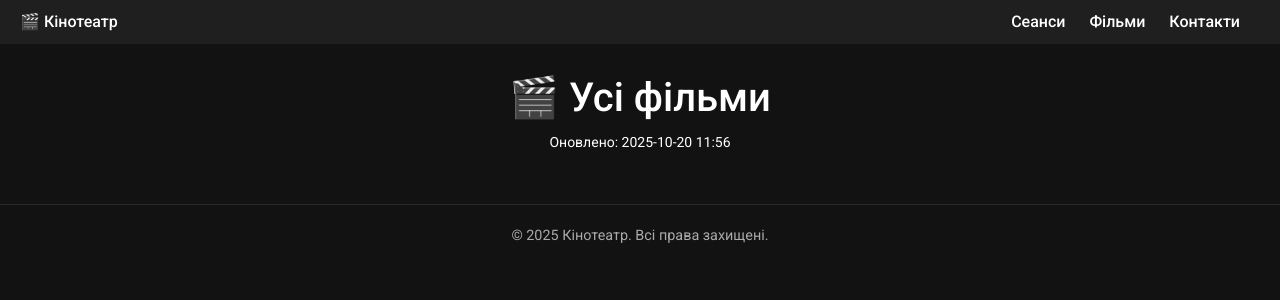
After one commit to ne0ascorbinka/movie-reservation-system, a Django app: page /all/ in a window 1280 px wide. The commit adds this page. Shown: the top 300 px of the page. Run offline with Django 5.2, Linux system fonts and the light colour scheme; data that the repository does not hold is empty.

Commit message:
updated films cards in showtimes

```diff
--- /dev/null
+++ b/movie_reservation_system/movies/templates/movies/base.html
@@ -0,0 +1,57 @@
+{% load static %}
+<!DOCTYPE html>
+<html lang="uk">
+<head>
+  <meta charset="UTF-8">
+  <title>{% block title %}Кінотеатр{% endblock %}</title>
+  <link href="https://cdn.jsdelivr.net/npm/bootstrap@5.3.2/dist/css/bootstrap.min.css" rel="stylesheet">
+  <link href="https://fonts.googleapis.com/css2?family=Roboto:wght@400;500;700&display=swap" rel="stylesheet">
+  <style>
+    body {
+        font-family: 'Roboto', sans-serif;
+        background-color: #121212;
+        color: #fff;
+        margin: 0;
+        padding: 0;
+    }
+    a { text-decoration: none; }
+    .navbar {
+        background-color: #1f1f1f;
+        padding: 10px 20px;
+        display: flex;
+        align-items: center;
+        justify-content: space-between;
+        margin-bottom: 30px;
+    }
+    .navbar a { color: #fff; margin-right: 20px; font-weight: 500; }
+    .navbar a:hover { color: #ff3d00; }
+    .container { max-width: 1000px; }
+    .footer {
+        text-align: center;
+        padding: 20px;
+        margin-top: 50px;
+        border-top: 1px solid #2a2a2a;
+        color: #aaa;
+        font-size: 0.9rem;
+    }
+  </style>
+</head>
+<body>
+  <div class="navbar">
+      <div class="logo"><a href="{% url 'movies:upcoming_showtimes' %}">🎬 Кінотеатр</a></div>
+      <div class="nav-links">
+          <a href="{% url 'movies:upcoming_showtimes' %}">Сеанси</a>
+          <a href="{%url 'movies:movie_list'%}">Фільми</a>
+          <a href="#">Контакти</a>
+      </div>
+  </div>
+
+  <div class="container">
+      {% block content %}{% endblock %}
+  </div>
+
+  <div class="footer">
+      © 2025 Кінотеатр. Всі права захищені.
+  </div>
+</body>
+</html>
--- /dev/null
+++ b/movie_reservation_system/movies/templates/movies/movie_list.html
@@ -0,0 +1,36 @@
+{% extends "movies/base.html" %}
+
+{% block title %}Фільми — Кінотеатр{% endblock %}
+
+{% block content %}
+<div class="header text-center mb-4">
+    <h1>🎬 Усі фільми</h1>
+    <small>Оновлено: {{ now|date:"Y-m-d H:i" }}</small>
+</div>
+
+<div class="row row-cols-1 row-cols-md-3 g-4">
+    {% for movie in movies %}
+    <div class="col">
+        <div class="card h-100 bg-dark text-white" style="border-radius: 10px; overflow: hidden;">
+            {% if movie.poster_url %}
+                <img src="{{ movie.poster_url }}" class="card-img-top" alt="{{ movie.title }}" style="height: 300px; object-fit: cover;">
+            {% else %}
+                <div class="card-img-top" style="height: 300px; background:#333; display:flex; align-items:center; justify-content:center;">No Image</div>
+            {% endif %}
+            <div class="card-body">
+                <h5 class="card-title">{{ movie.title }}</h5>
+                <p class="card-text" style="color:#ccc;">
+                    {{ movie.description|truncatewords:25 }}
+                </p>
+                <p class="card-text" style="font-size:0.9rem; color:#aaa;">
+                    Жанри:
+                    {% for g in movie.genres.all %}
+                        {{ g.name }}{% if not forloop.last %}, {% endif %}
+                    {% endfor %}
+                </p>
+            </div>
+        </div>
+    </div>
+    {% endfor %}
+</div>
+{% endblock %}
--- a/movie_reservation_system/movies/urls.py
+++ b/movie_reservation_system/movies/urls.py
@@ -6,4 +6,6 @@ app_name = "movies"
 urlpatterns = [
     path("", views.upcoming_showtimes, name="upcoming_showtimes"),
     path("day/<slug:date_str>/", views.upcoming_showtimes, name="showtimes_by_date"),
+    path("all/", views.movie_list, name="movie_list"),
+
 ]
--- a/movie_reservation_system/movies/views.py
+++ b/movie_reservation_system/movies/views.py
@@ -1,12 +1,12 @@
 from datetime import timedelta, datetime, date
 from django.conf import settings
+from django.db.models import Prefetch
 from django.shortcuts import render
 from django.views.generic import ListView
 from django.utils import timezone
 
 from .azure_sas import generate_azure_read_sas_url
-from .models import Showtime
-from .models import Movie
+from .models import Movie, Showtime
 
 
 class MovieListView(ListView):
@@ -43,39 +43,80 @@ class MovieListView(ListView):
         return context
 
 def upcoming_showtimes(request, date_str=None):
-    """
-    Показує найближчі сеанси — фільми, що йдуть сьогодні або у вибраний день.
-    """
-    now = timezone.localtime(timezone.now())
-    start_day = now.date()
-    days_to_show = 7
-    days = [start_day + timedelta(days=i) for i in range(days_to_show)]
+    now = timezone.now()
+    if date_str:
+        selected_date = timezone.datetime.strptime(date_str, "%Y-%m-%d").date()
+    else:
+        selected_date = now.date()
 
-    # Якщо користувач вибрав конкретну дату
-    if date_str:
-        try:
-            selected_date = date.fromisoformat(date_str)
-        except Exception:
-            selected_date = start_day
-    else:
-        selected_date = start_day
+    # Вибираємо всі showtimes на певну дату і зв'язуємо з фільмами
+    showtimes = Showtime.objects.filter(
+        start_time__date=selected_date
+    ).select_related('movie', 'hall').order_by('start_time')
 
-    # Межі дня (00:00 – 23:59)
-    day_start = timezone.make_aware(datetime.combine(selected_date, datetime.min.time()))
-    day_end = timezone.make_aware(datetime.combine(selected_date, datetime.max.time()))
+    # Створюємо словник: movie -> list of showtimes
+    movies_dict = {}
+    for s in showtimes:
+        if s.movie not in movies_dict:
+            movies_dict[s.movie] = []
+        movies_dict[s.movie].append(s)
 
-    # Отримуємо сеанси на цю дату
-    showtimes_qs = (
-        Showtime.objects
-        .select_related('movie', 'hall')
-        .filter(start_time__range=(day_start, day_end))
-        .order_by('start_time')
-    )
+    # Дні для вкладок (поточний день + наступні 6 днів)
+    days = [now.date() + timezone.timedelta(days=i) for i in range(7)]
 
     context = {
-        "days": days,
-        "selected_date": selected_date,
-        "showtimes": showtimes_qs,
-        "now": now,
+        'now': now,
+        'days': days,
+        'selected_date': selected_date,
+        'movies_dict': movies_dict,  # передаємо словник movie → showtimes
     }
     return render(request, "movies/upcoming_showtimes.html", context)
+
+
+
+def movie_list(request):
+    movies = Movie.objects.prefetch_related('genres').all()
+    context = {
+        'movies': movies,
+        'now': timezone.now(),
+    }
+    return render(request, "movies/movie_list.html", context)
+
+
+
+
+"""from django.shortcuts import render
+from .models import Movie, Showtime
+from django.utils import timezone
+from django.db.models import Prefetch
+
+def upcoming_showtimes(request, date_str=None):
+    now = timezone.now()
+    if date_str:
+        selected_date = timezone.datetime.strptime(date_str, "%Y-%m-%d").date()
+    else:
+        selected_date = now.date()
+
+    # Вибираємо всі showtimes на певну дату і зв'язуємо з фільмами
+    showtimes = Showtime.objects.filter(
+        start_time__date=selected_date
+    ).select_related('movie', 'hall').order_by('start_time')
+
+    # Створюємо словник: movie -> list of showtimes
+    movies_dict = {}
+    for s in showtimes:
+        if s.movie not in movies_dict:
+            movies_dict[s.movie] = []
+        movies_dict[s.movie].append(s)
+
+    # Дні для вкладок (поточний день + наступні 6 днів)
+    days = [now.date() + timezone.timedelta(days=i) for i in range(7)]
+
+    context = {
+        'now': now,
+        'days': days,
+        'selected_date': selected_date,
+        'movies_dict': movies_dict,  # передаємо словник movie → showtimes
+    }
+    return render(request, "movies/upcoming_showtimes.html", context)
+"""
```
Also changed, not shown: movie_reservation_system/movies/templates/movies/upcoming_showtimes.html (+73 -67 lines).
